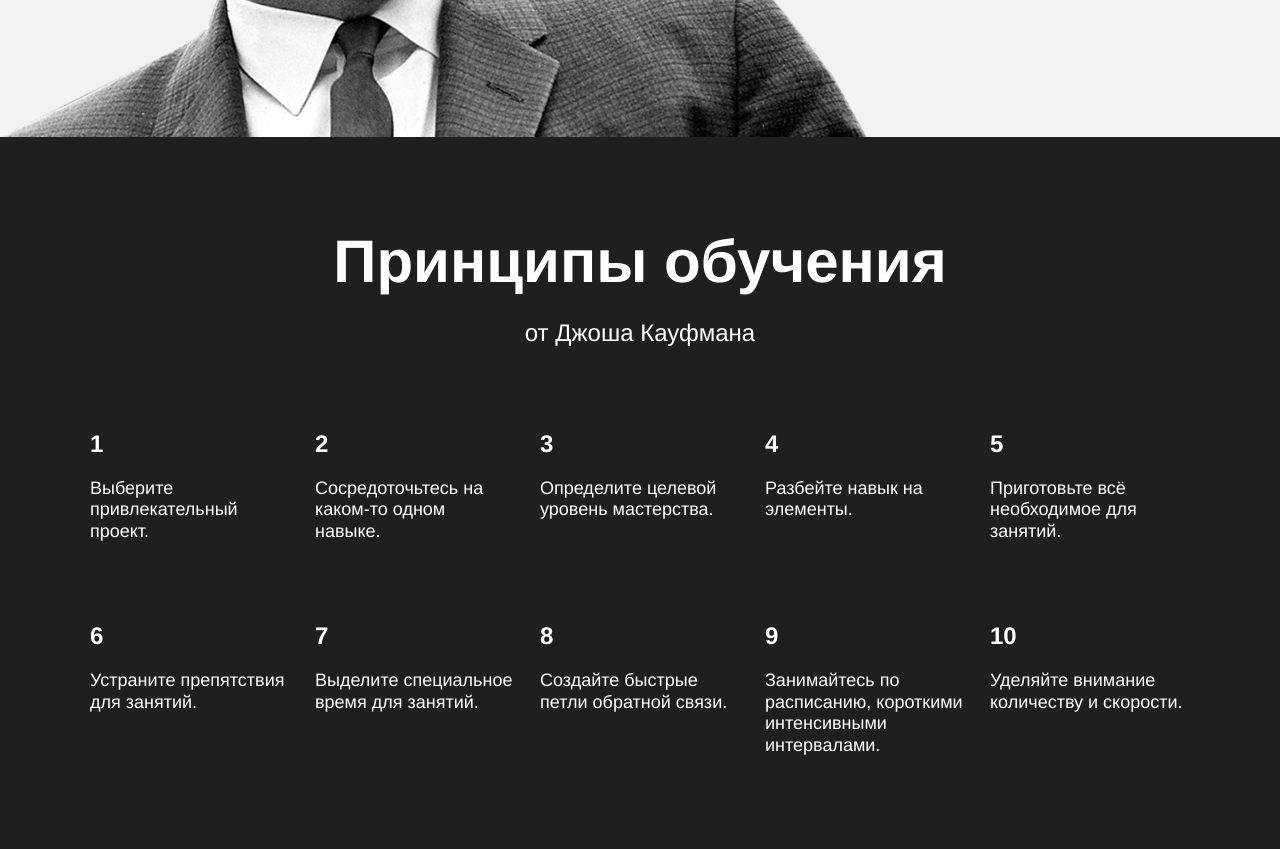
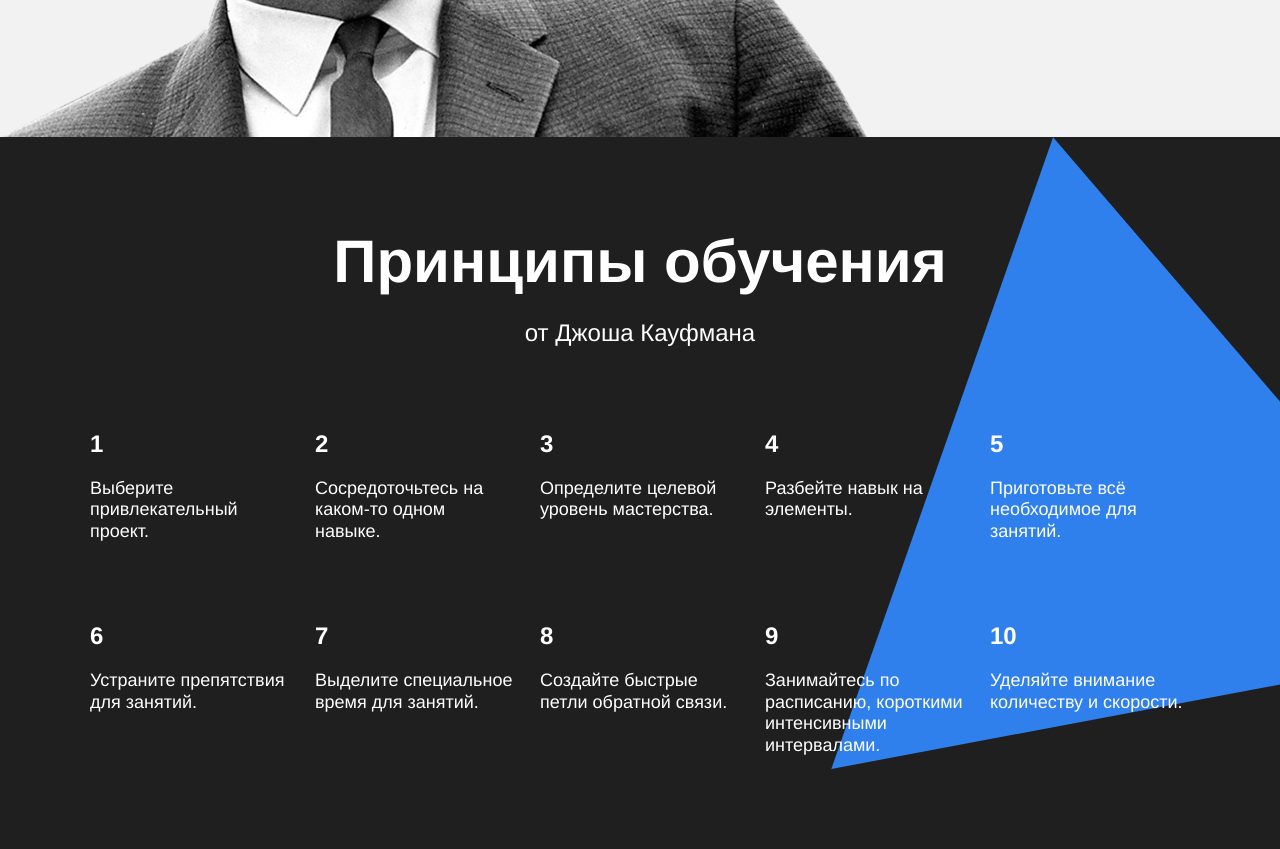
Before and after one commit to User8755/how-to-learn, a plain HTML site: page index.html in a window 1280 px wide. Shown: the part 2760-3609 px from the top of the page. Drawn offline with Linux system fonts and the light colour scheme.

Commit message:
надеюсь все

```diff
--- a/index.html
+++ b/index.html
@@ -118,7 +118,7 @@
             <p class="table__text table__text_theme_dark">Уделяйте внимание количеству и скорости.</p>
           </div>
         </div>
-        <div class="triangle"></div>
+        <div class="kaufman__triangle"></div>
       </section>
     </main>
     <footer class="footer">
```
